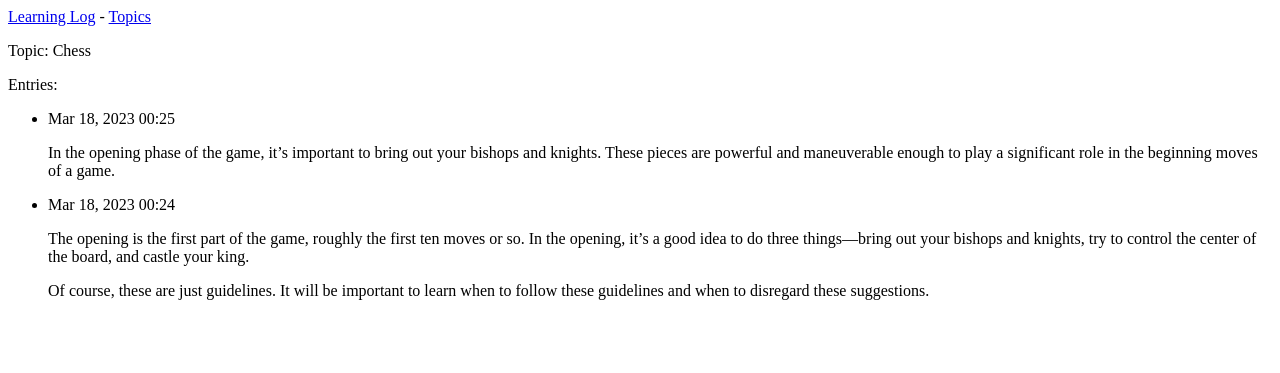
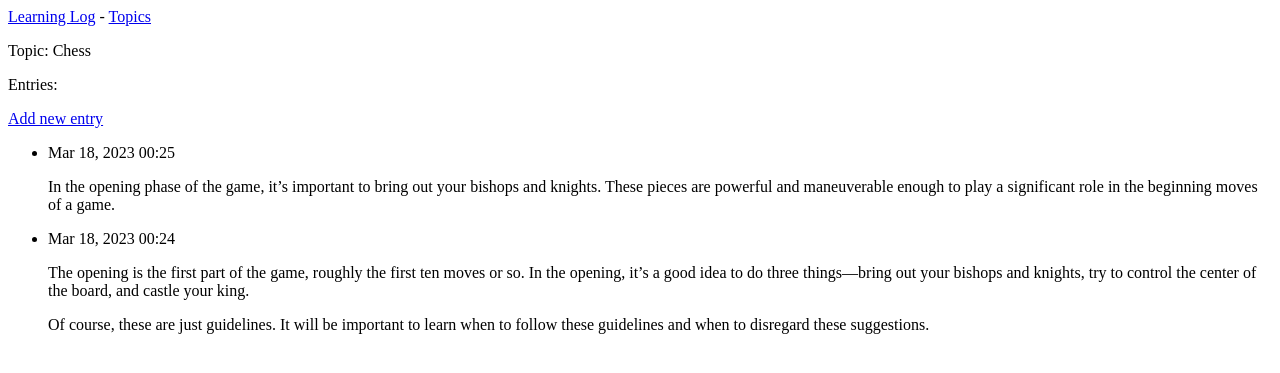
Before and after one commit to tharinducbd/cc2e_project_3_webapp, a Django app: page /topics/1/ in a window 1280 px wide. Shown: the top 373 px of the page. Run offline with Django 4.2, Linux system fonts and the light colour scheme; data comes from the database, SQL or seed files in the repository.

Commit message:
added new entry link

```diff
--- a/learning_logs/templates/learning_logs/topic.html
+++ b/learning_logs/templates/learning_logs/topic.html
@@ -5,6 +5,10 @@
     <p>Topic: {{ topic }}</p>
 
     <p>Entries:</p>
+
+    <p>
+        <a href="{% url 'learning_logs:new_entry' topic.id %}">Add new entry</a>
+    </p>
 
     <ul>
         {% for entry in entries %}
```
